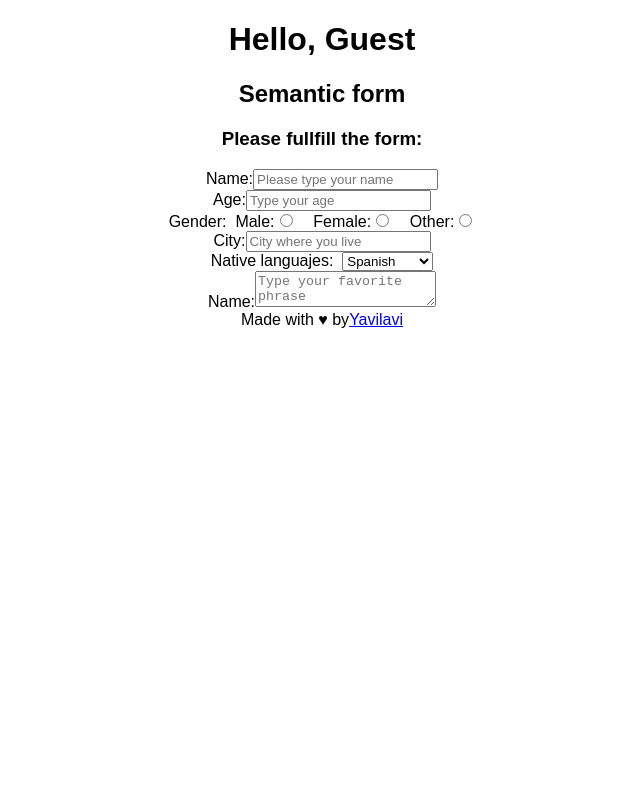
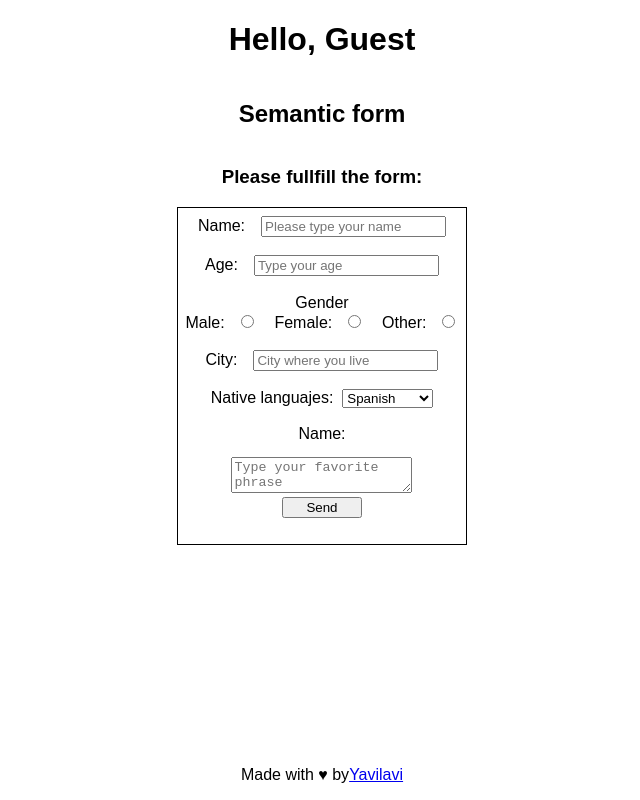
Before and after one commit to yavilavi/semantic-form, a React (Create React App) app: page / in a window 1280 px wide. Shown: the whole page, without its empty margins (318-958 px from the left). Built offline with nearby package versions, Linux system fonts and the light colour scheme.

Commit message:
Form finished

```diff
--- a/src/components/form.css
+++ b/src/components/form.css
@@ -0,0 +1,40 @@
+main {
+  width: 100%;
+  display: grid;
+  grid-template-columns: auto;
+  justify-content: center;
+}
+form {
+  display: grid;
+  grid-template-columns: auto;
+  justify-content: center;
+  height: 25vw;
+  border: solid 1px;
+  padding: 0.5rem;
+}
+
+input {
+  margin-left: 1rem;
+}
+
+.form-group:nth-child(6) {
+  display: grid;
+  justify-content: center;
+}
+span,
+textarea {
+  display: block;
+  align-self: center;
+}
+
+button {
+  width: 5rem;
+  align-self: center;
+}
+
+footer {
+  position: fixed;
+  left: 0;
+  bottom: 1rem;
+  width: 100%;
+}
--- a/src/components/form.js
+++ b/src/components/form.js
@@ -1,3 +1,4 @@
+import "./form.css";
 const Form = ({ onChange, name }) => {
   return (
     <main className="form">
@@ -18,32 +19,36 @@ const Form = ({ onChange, name }) => {
               onChange={onChange}
               placeholder="Please type your name"
               value={name}
+              required
             />
           </label>
         </div>
         <div className="form-group">
           <label>
             Age:
-            <input type="number" name="age" placeholder="Type your age" />
+            <input
+              type="number"
+              name="age"
+              placeholder="Type your age"
+              required
+            />
           </label>
         </div>
         <div className="form-group">
-          <label>
-            Gender:&nbsp;&nbsp;
+          <span>Gender</span>
           <label>
             Male:
-              <input type="radio" name="gender" value="male" />
+            <input type="radio" name="gender" value="male" required />
           </label>
           &nbsp;&nbsp;&nbsp;&nbsp;
           <label>
             Female:
-              <input type="radio" name="gender" value="male" />
+            <input type="radio" name="gender" value="male" required />
           </label>
           &nbsp;&nbsp;&nbsp;&nbsp;
           <label>
             Other:
-              <input type="radio" name="gender" value="male" />
-            </label>
+            <input type="radio" name="gender" value="male" required />
           </label>
         </div>
         <div className="form-group">
@@ -68,6 +73,9 @@ const Form = ({ onChange, name }) => {
           <label>Name:</label>
           <textarea name="phrase" placeholder="Type your favorite phrase" />
         </div>
+        <div>
+          <button type="submmit">Send</button>
+        </div>
       </form>
     </main>
   );
```
Lines whose indentation alone changed are shown as unchanged.
